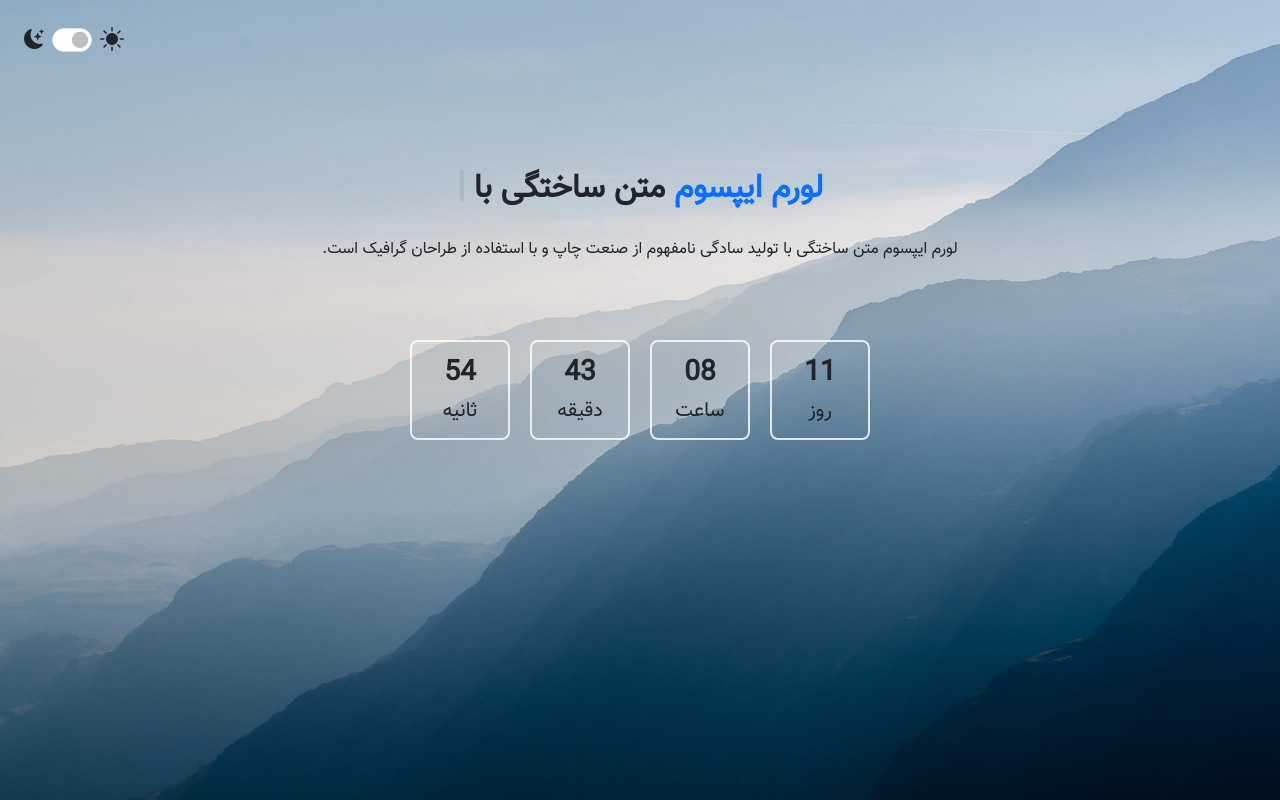
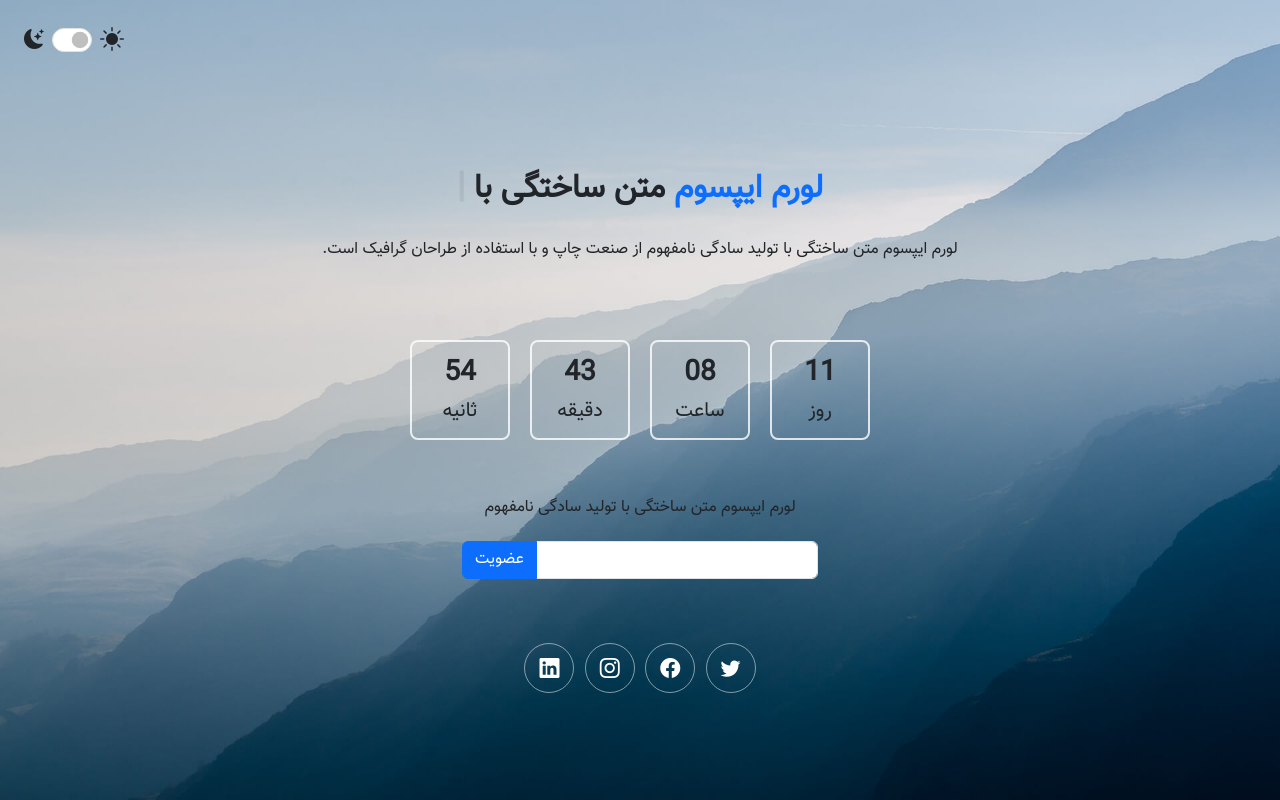
Before and after one commit to Shirari76/bootstrapv5.3-comingsoon-template, a plain HTML site: page index.html in a window 1280 px wide. Drawn offline with nearby package versions, Linux system fonts and the light colour scheme.

Commit message:
add submit input and social links into header

```diff
--- a/index.html
+++ b/index.html
@@ -63,6 +63,23 @@
           <div>
             <h3 class="fw-bold" x-text="seconds"></h3>
             <h5 class="mb-0">ثانیه</h5>
+          </div>
+        </div>
+        <div class="row justify-content-center text-center">
+          <div class="col-12">
+            <h6 class="mb-4">لورم ایپسوم متن ساختگی با تولید سادگی نامفهوم</h6>
+          </div>
+          <div class="col-12 col-sm-6 col-lg-4">
+            <div class="input-group mb-3">
+              <input type="text" class="form-control" />
+              <button class="btn btn-primary" type="button">عضویت</button>
+            </div>
+          </div>
+          <div class="col-12 social-links mt-5">
+            <a href="#"><i class="lh-0 bi bi-twitter"></i></a>
+            <a href="#"><i class="lh-0 bi bi-facebook"></i></a>
+            <a href="#"><i class="lh-0 bi bi-instagram"></i></a>
+            <a href="#"><i class="lh-0 bi bi-linkedin"></i></a>
           </div>
         </div>
       </div>
--- a/style.css
+++ b/style.css
@@ -47,6 +47,24 @@ body {
   width: 100px;
   padding: 15px 0;
 }
+.header .social-links a {
+  font-size: 20px;
+  color: #fff;
+  margin: 0 3px;
+  border-radius: 50%;
+  display: inline-flex;
+  align-items: center;
+  justify-content: center;
+  width: 50px;
+  height: 50px;
+  border: 1px solid rgba(255, 255, 255, 0.5);
+  transition: all 0.3s;
+}
+
+.header .social-links a:hover {
+  background: #0d6efd;
+  border-color: #0d6efd;
+}
 
 @media (max-width: 575px) {
   .header .countdown div {
```
